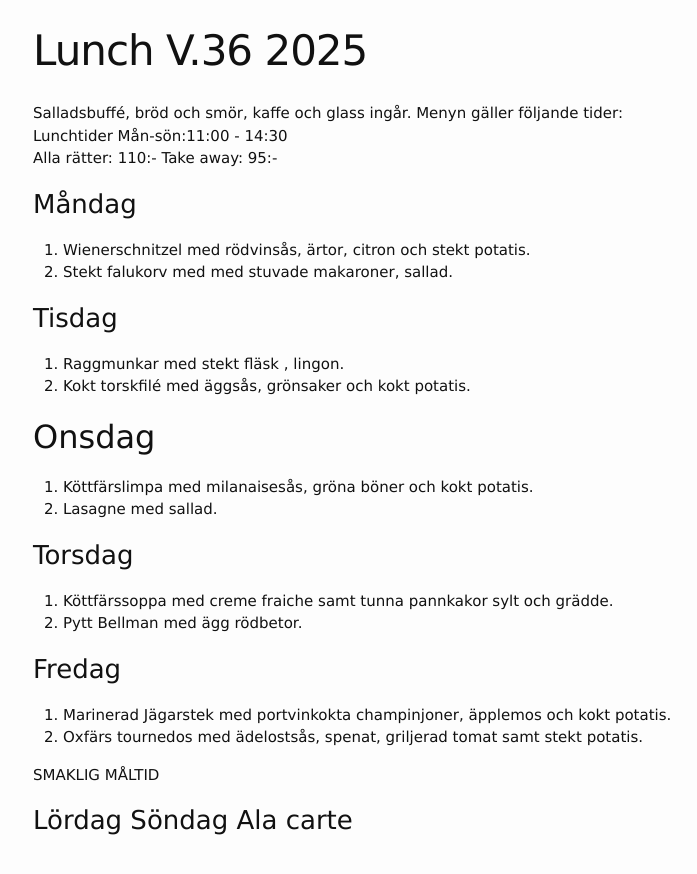
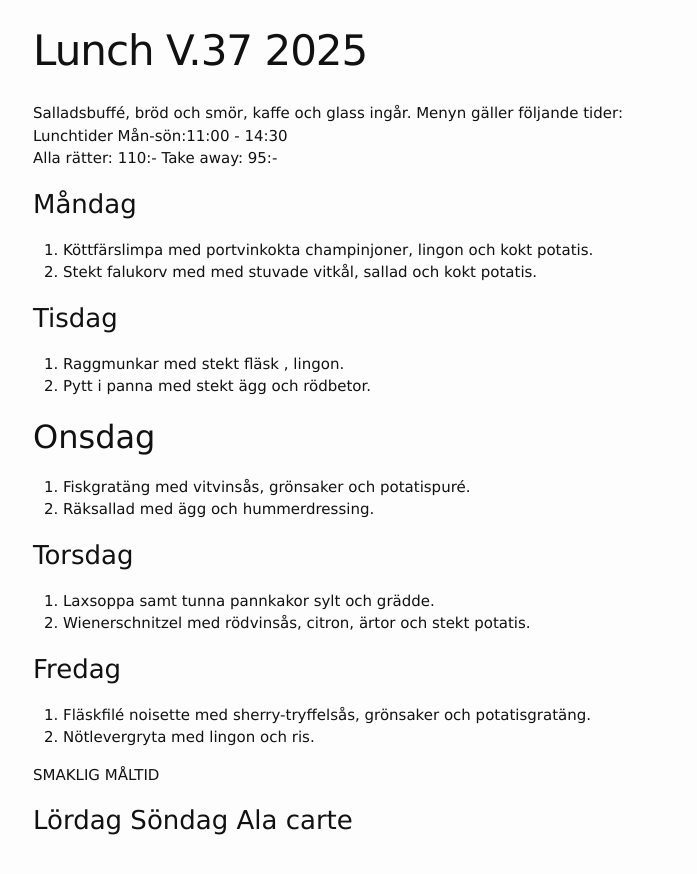
Before and after one commit to FarInn62/farinn62.github.io, a Jekyll site: the page built from lunch.md, in a window 1280 px wide. Shown: the top 874 px of the page, without its empty margins (237-934 px from the left). Built offline with Jekyll 4.4.1, drawn with Linux system fonts in a browser that asks for light colours.

Commit message:
Update lunch.md

```diff
--- a/lunch.md
+++ b/lunch.md
@@ -1,6 +1,6 @@
 ---
 layout: foodmenu
-title: Lunch V.36 2025
+title: Lunch V.37 2025
 permalink: /lunch/
 published: true
 ---
@@ -11,27 +11,27 @@ Alla rätter: 110:- Take away: 95:-
 
 ### Måndag
 
-1. Wienerschnitzel med rödvinsås, ärtor, citron och stekt potatis.
-2. Stekt falukorv med med stuvade makaroner, sallad.
+1. Köttfärslimpa med portvinkokta champinjoner, lingon och kokt potatis.
+2. Stekt falukorv med med stuvade vitkål, sallad och kokt potatis.
 
 ### Tisdag
 
 1. Raggmunkar med stekt fläsk , lingon.
-2. Kokt torskfilé med äggsås, grönsaker och kokt potatis.
+2. Pytt i panna med stekt ägg och rödbetor.
 
 ## Onsdag
-1. Köttfärslimpa med milanaisesås, gröna böner och kokt potatis.
-2. Lasagne med sallad.
+1. Fiskgratäng med vitvinsås, grönsaker och potatispuré.
+2. Räksallad med ägg och hummerdressing.
 
 ### Torsdag
 
-1. Köttfärssoppa med creme fraiche samt tunna pannkakor sylt och grädde.
-2. Pytt Bellman med ägg rödbetor.
+1. Laxsoppa samt tunna pannkakor sylt och grädde.
+2. Wienerschnitzel med rödvinsås, citron, ärtor och stekt potatis.
 
 ### Fredag
 
-1. Marinerad Jägarstek med portvinkokta champinjoner, äpplemos och kokt potatis.
-2. Oxfärs tournedos med ädelostsås, spenat, griljerad tomat samt stekt potatis.
+1. Fläskfilé noisette med sherry-tryffelsås, grönsaker och potatisgratäng.
+2. Nötlevergryta med lingon och ris.
 
 SMAKLIG MÅLTID
 
```
